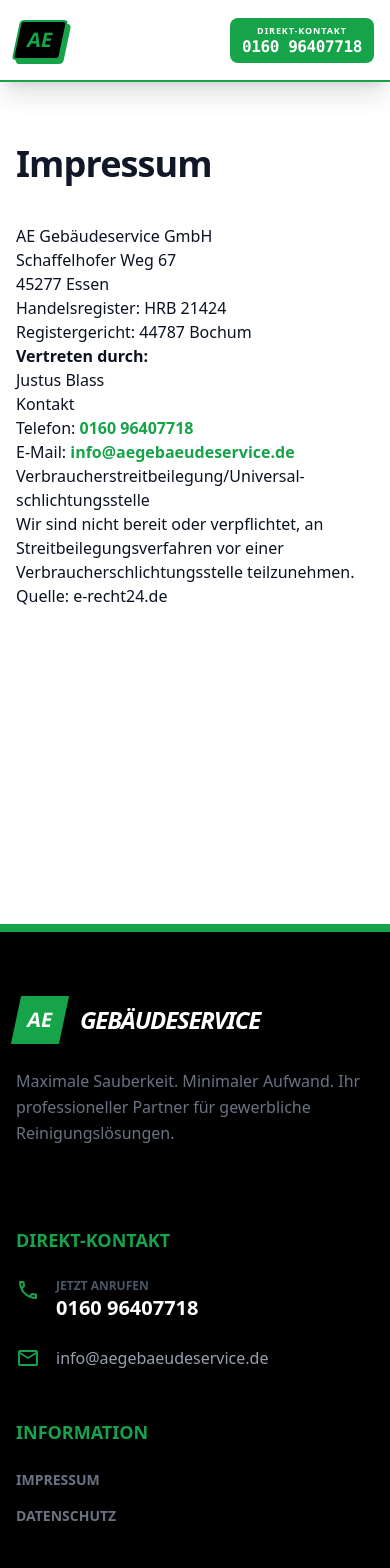
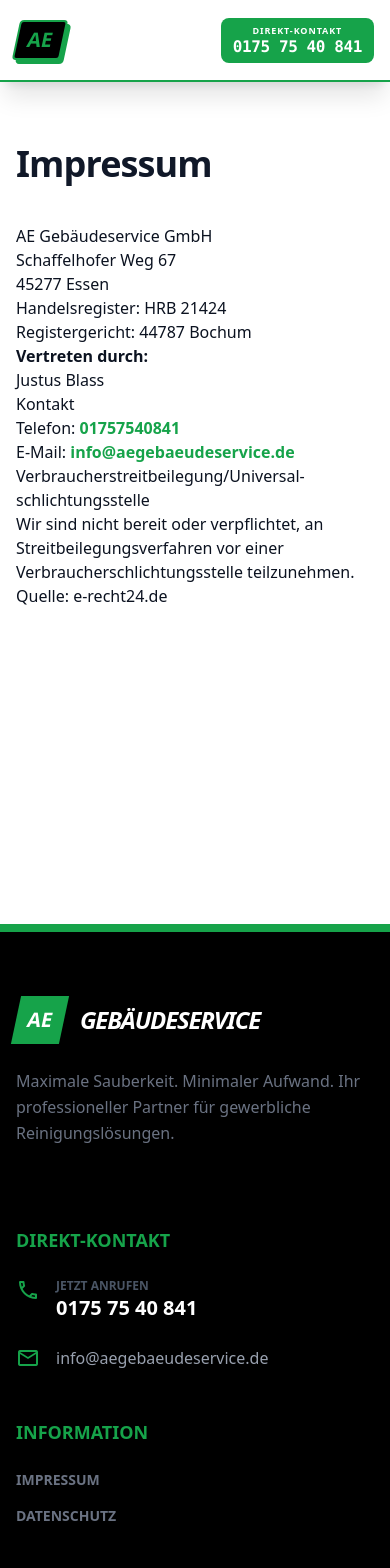
Before and after one commit to FreshFries90/ae-gebaeudeservice, a Next.js app: page /impressum in a window 390 px wide. Shown: the top 1568 px of the page. Built offline with nearby package versions, Linux system fonts and the light colour scheme.

Commit message:
phonenumber

```diff
--- a/app/components/SiteFooter.tsx
+++ b/app/components/SiteFooter.tsx
@@ -1,6 +1,6 @@
 // app/components/SiteFooter.tsx
-const PHONE = "+4916096407718";
-const PHONE_LABEL = "0160 96407718";
+const PHONE = "+491757540841";
+const PHONE_LABEL = "0175 75 40 841";
 
 export function SiteFooter() {
   return (
--- a/app/components/SiteHeader.tsx
+++ b/app/components/SiteHeader.tsx
@@ -1,6 +1,6 @@
 // app/components/SiteHeader.tsx
-const PHONE = "+4916096407718";
-const PHONE_LABEL = "0160 96407718";
+const PHONE = "+491757540841";
+const PHONE_LABEL = "0175 75 40 841";
 
 export function SiteHeader() {
   return (
--- a/app/impressum/page.tsx
+++ b/app/impressum/page.tsx
@@ -36,8 +36,8 @@
           <h2>Kontakt</h2>
           <p>
             Telefon:{" "}
-            <a className="text-primary font-bold" href="tel:+4916096407718">
-              0160 96407718
+            <a className="text-primary font-bold" href="tel:+491757540841">
+              01757540841
             </a>
             <br />
             E-Mail:{" "}
```
